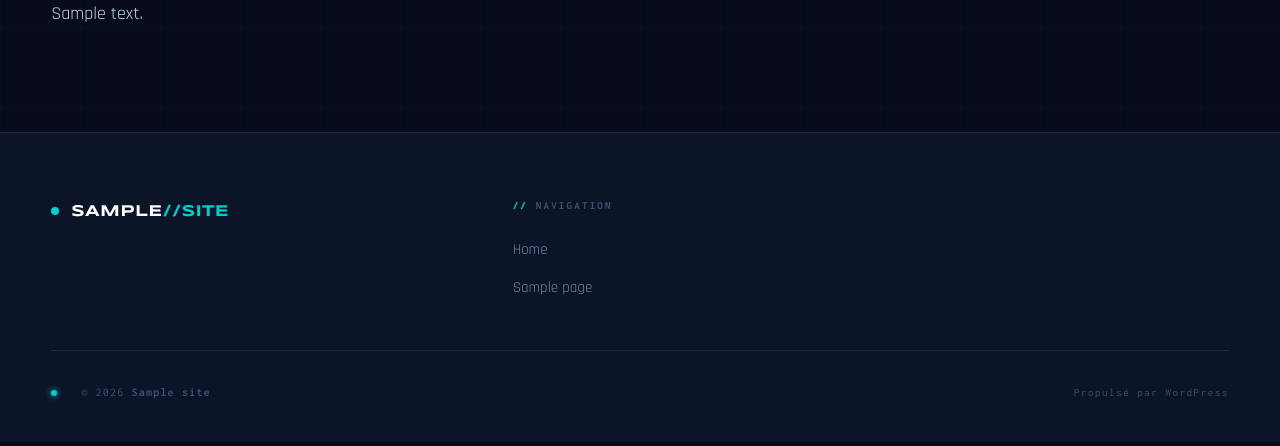
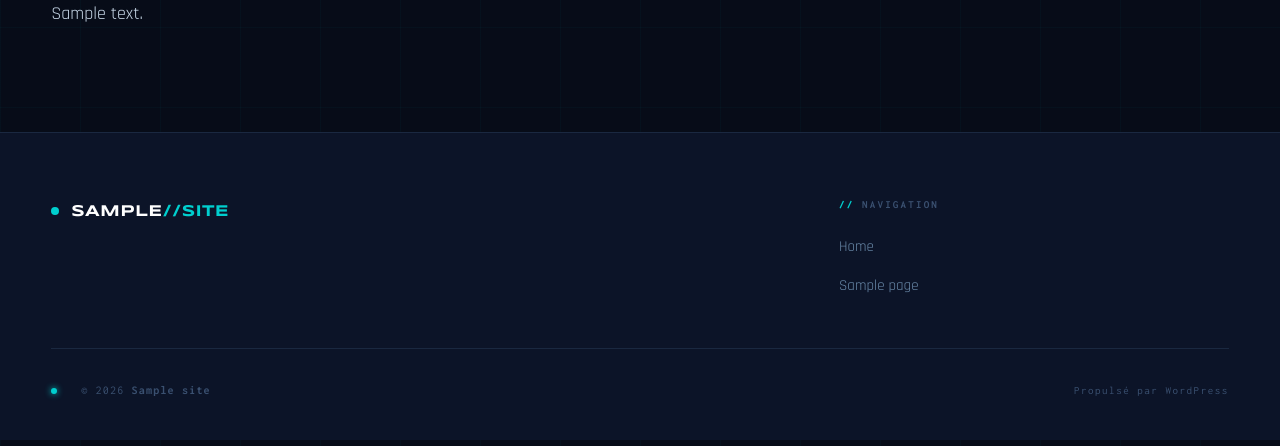
Before and after one commit to JulieCornuPro/Carto-Th-me, a WordPress theme: template carto-theme/page.php in a window 1280 px wide. Shown: the part 213-659 px from the top of the page. Run offline with PHP 8.4 and a stand-in for WordPress, Linux system fonts and the light colour scheme; the site name, menu and one post (Sample post) are stand-ins, and other content is empty.

Commit message:
Habiller les titres de widgets, que les blocs rendaient autrement
LES INTITULES DE COLONNE SORTAIENT EN GROS ET BLANC

register_sidebar() prevoit un before_title / after_title — ici
.site-footer__col-title — mais les BLOCS l'ignorent. Or l'ecran
« Widgets » de WordPress fonctionne en blocs depuis la version 5.8 : un
widget « Menu de navigation » pose aujourd'hui rend son titre en
<h2 class="wp-block-heading">, qui heritait donc du style des titres de
contenu.

D'ou le contraste sur la meme ligne du pied de page : « NAVIGATION »,
issu du gabarit, portait le bon style ; « Offres » et « Informations
legales », issus de widgets, n'en avaient aucun.

Les deux formes sont desormais habillees. Le mecanisme classique n'est
pas retire : un site plus ancien, ou une extension qui enregistre un
widget a l'ancienne, passe encore par lui.

UNE GRILLE QUI NE SAVAIT PAS COMPTER

Le nombre de colonnes n'est plus connu d'avance : il depend du menu de
pied de page et des zones de widgets remplies, soit de trois a cinq. Une
grille figee a quatre pistes coupait les libelles quand il y en avait
cinq — « Best Seller » passait a la ligne — et laissait un trou quand il
y en avait trois.

Le pied de page passe donc en flex : chaque colonne reclame 150px avant
d'accepter de se reduire, et passe a la ligne d'elle-meme en dessous.

Version 1.4.0 -> 1.4.1.

Co-Authored-By: Claude Opus 5 <noreply@anthropic.com>
Claude-Session: https://claude.ai/code/session_01TtPB5qZmF7qM7i9p7zCrhZ

```diff
--- a/carto-theme/assets/css/carto-theme.css
+++ b/carto-theme/assets/css/carto-theme.css
@@ -984,17 +984,28 @@ ul, ol { list-style: none; }
   position: relative;
   z-index: 1;
 }
+/* Flex et non grille : le nombre de colonnes n'est plus connu d'avance.
+   Il dépend du menu de pied de page et des zones de widgets remplies — de
+   trois à cinq. Une grille figée à quatre pistes coupait les libellés
+   quand il y en avait cinq (« Best Seller » passait à la ligne) et
+   laissait un trou quand il y en avait trois.
+
+   Chaque colonne réclame 150px avant d'accepter de se réduire ; en
+   dessous, elle passe à la ligne d'elle-même. */
 .site-footer__grid {
-  display: grid;
-  grid-template-columns: 2fr 1fr 1fr 1fr;
-  gap: 48px;
+  display: flex;
+  flex-wrap: wrap;
+  gap: 40px 48px;
   margin-bottom: 48px;
 }
-@media (max-width: 900px) {
-  .site-footer__grid { grid-template-columns: 1fr 1fr; }
-}
+
+.site-footer__brand { flex: 2 1 260px; }
+.site-footer__col   { flex: 1 1 150px; }
+
 @media (max-width: 600px) {
-  .site-footer__grid { grid-template-columns: 1fr; }
+  .site-footer__grid { gap: 32px; }
+  .site-footer__brand,
+  .site-footer__col { flex-basis: 100%; }
 }
 .site-footer__brand .site-branding { margin-bottom: 20px; }
 .site-footer__desc {
@@ -1014,6 +1025,8 @@ ul, ol { list-style: none; }
    sélecteurs qui suivent — ils décrivent l'emplacement, que WordPress ne
    peut pas nous retirer. */
 .site-footer__links,
+.site-footer__col ul,
+.site-footer__col .wp-block-navigation__container,
 .site-footer__col .widget ul,
 .site-footer__col .widget .menu {
   display: flex;
@@ -1025,27 +1038,58 @@ ul, ol { list-style: none; }
 }
 
 .site-footer__links a,
-.site-footer__col .widget a {
+.site-footer__col a {
   font-size: 15px; color: var(--carto-text-lo);
   transition: color .2s;
 }
 .site-footer__links a:hover,
-.site-footer__col .widget a:hover { color: var(--carto-teal); }
+.site-footer__col a:hover { color: var(--carto-teal); }
 
 /* Un widget sous un autre dans la même colonne : deux listes distinctes,
    pas une seule qui aurait doublé de longueur. */
 .site-footer__col .widget + .widget { margin-top: 32px; }
 
-/* Le titre de widget porte déjà .site-footer__col-title, posé par
-   register_sidebar(). Le double slash du système le préfixe, comme les
-   intitulés de rubrique de la boutique. */
-.site-footer__col-title::before {
+/* LES INTITULÉS DE COLONNE
+ *
+ * register_sidebar() prévoit un before_title / after_title — ici
+ * .site-footer__col-title — mais les BLOCS l'ignorent. Or l'écran
+ * « Widgets » de WordPress fonctionne en blocs depuis la version 5.8 : un
+ * widget « Menu de navigation » posé aujourd'hui rend son titre en
+ * <h2 class="wp-block-heading">, qui héritait donc du style des titres de
+ * contenu — gros, gras, blanc.
+ *
+ * On habille les deux formes. Le mécanisme classique n'est pas retiré : un
+ * site plus ancien, ou une extension qui enregistre un widget à
+ * l'ancienne, passe encore par lui. */
+.site-footer__col-title,
+.site-footer__col .widget-title,
+.site-footer__col .wp-block-heading,
+.site-footer__col h2,
+.site-footer__col h3,
+.site-footer__col h4 {
+  font-family: var(--carto-font-mono);
+  font-size: 11px;
+  font-weight: 700;
+  line-height: 1.4;
+  letter-spacing: 0.2em;
+  text-transform: uppercase;
+  color: var(--carto-muted);
+  margin: 0 0 20px;
+}
+
+.site-footer__col-title::before,
+.site-footer__col .widget-title::before,
+.site-footer__col .wp-block-heading::before,
+.site-footer__col h2::before,
+.site-footer__col h3::before,
+.site-footer__col h4::before {
   content: "// ";
   color: var(--carto-teal);
 }
 
 /* Les widgets à contenu libre (texte, HTML) ne sont pas des listes de
    liens : ils gardent une hauteur de ligne lisible. */
+.site-footer__col p,
 .site-footer__col .widget p {
   font-size: 15px;
   line-height: 1.6;
--- a/carto-theme/style.css
+++ b/carto-theme/style.css
@@ -3,7 +3,7 @@ Theme Name:  CARTO
 Theme URI:   https://github.com/your-org/carto-theme
 Author:      CARTO
 Description: Thème AppSec tactical HUD — dark navy, teal signal, composants animés.
-Version:     1.4.0
+Version:     1.4.1
 Requires at least: 6.0
 Tested up to: 6.5
 Requires PHP: 8.0
```
